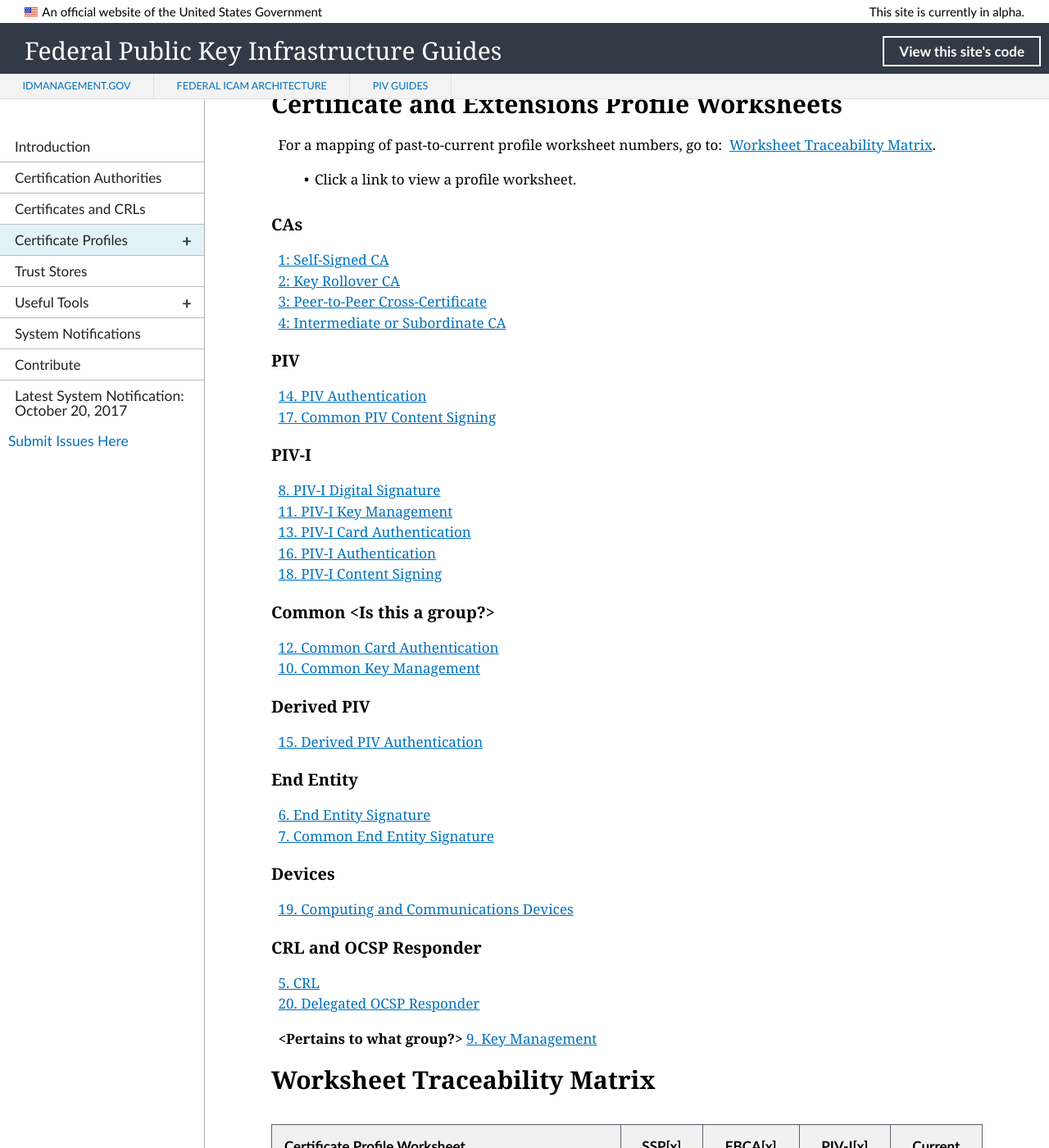
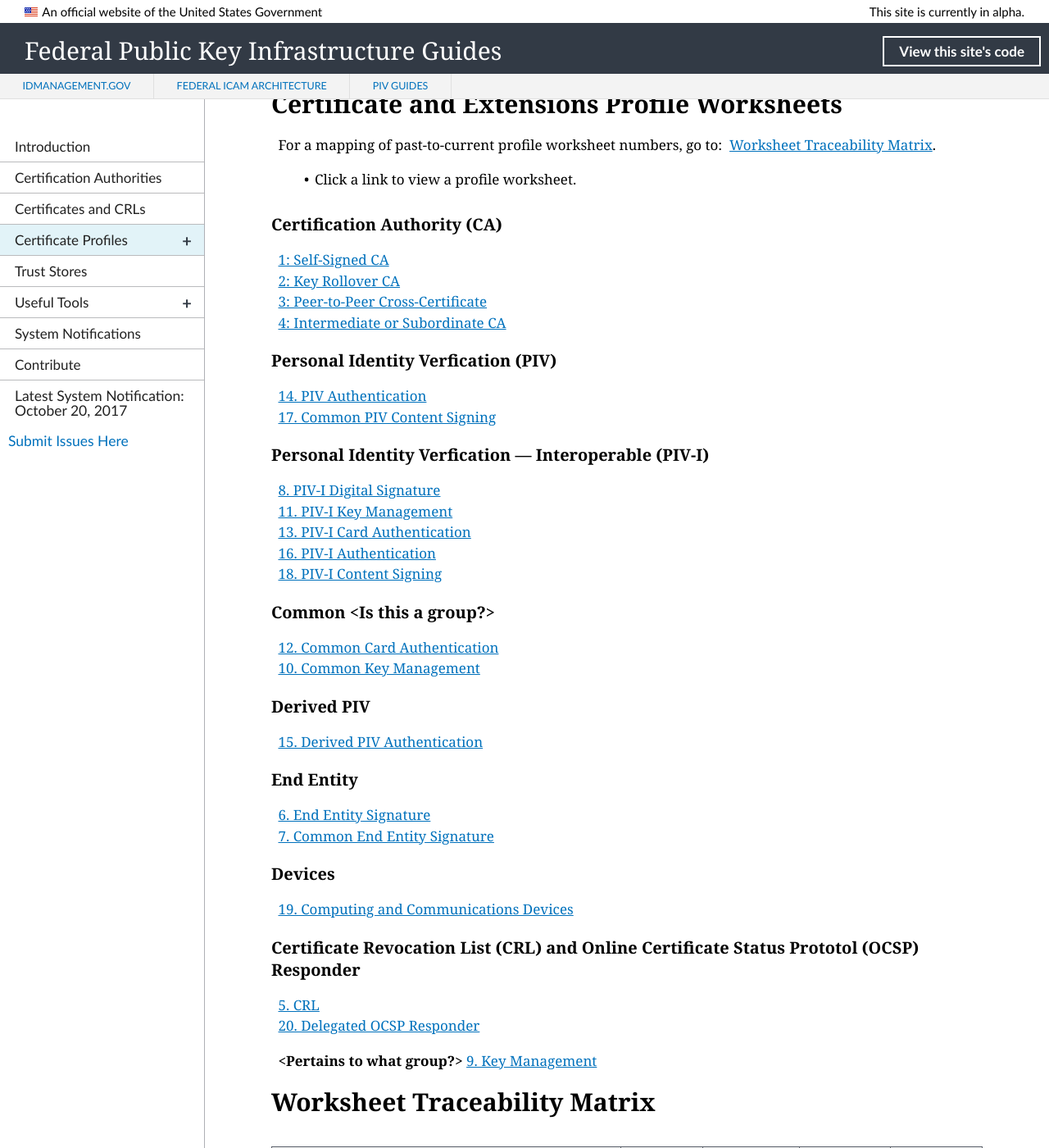
Before and after one commit to GSA/fpki-guides, a Jekyll site: the page built from pages/fpki_certificate_profiles.md, in a window 1280 px wide and 1400 px high, scrolled down 492 px. Shown: the whole window at 82% size. Built offline with Jekyll 4.4.1, drawn with Linux system fonts in a browser that asks for light colours; nearby versions of some CDN libraries; library files that are not in the unit come from our copies.

Commit message:
Update fpki_certificate_profiles.md
Added acronym definitions (titles)

```diff
--- a/pages/fpki_certificate_profiles.md
+++ b/pages/fpki_certificate_profiles.md
@@ -17,19 +17,19 @@
 
 * Click a link to view a profile worksheet.
 
-### CAs
+### Certification Authority (CA)
 
 [1: Self-Signed CA]({{ site.baseurl }}/profiles/selfsignedca/)<BR>
 [2: Key Rollover CA]({{ site.baseurl }}/profiles/keyrolloverca/)<BR>
 [3: Peer-to-Peer Cross-Certificate]({{ site.baseurl }}/profiles/p2pcrosscert/)<BR>
 [4: Intermediate or Subordinate CA]({{ site.baseurl }}/profiles/intorsubca/)<BR>
 
-### PIV
+### Personal Identity Verfication (PIV)
 
 [14. PIV Authentication]({{ site.baseurl }}/profiles/pivauth/)<BR>
 [17. Common PIV Content Signing]({{ site.baseurl }}/profiles/commonpivcontentsign/)<BR>
 
-### PIV-I
+### Personal Identity Verfication &mdash; Interoperable (PIV-I)
 
 [8. PIV-I Digital Signature]({{ site.baseurl }}/profiles/pividigsign/)<BR>
 [11. PIV-I Key Management]({{ site.baseurl }}/profiles/pivikeymgmt/)<BR>
@@ -55,7 +55,7 @@
 
 [19. Computing and Communications Devices]({{ site.baseurl }}/profiles/devices/)
 
-### CRL and OCSP Responder
+### Certificate Revocation List (CRL) and Online Certificate Status Prototol (OCSP) Responder
 
 [5. CRL]({{ site.baseurl }}/profiles/crl/)<BR>
 [20. Delegated OCSP Responder]({{ site.baseurl }}/profiles/delegatedocsp/)
```
